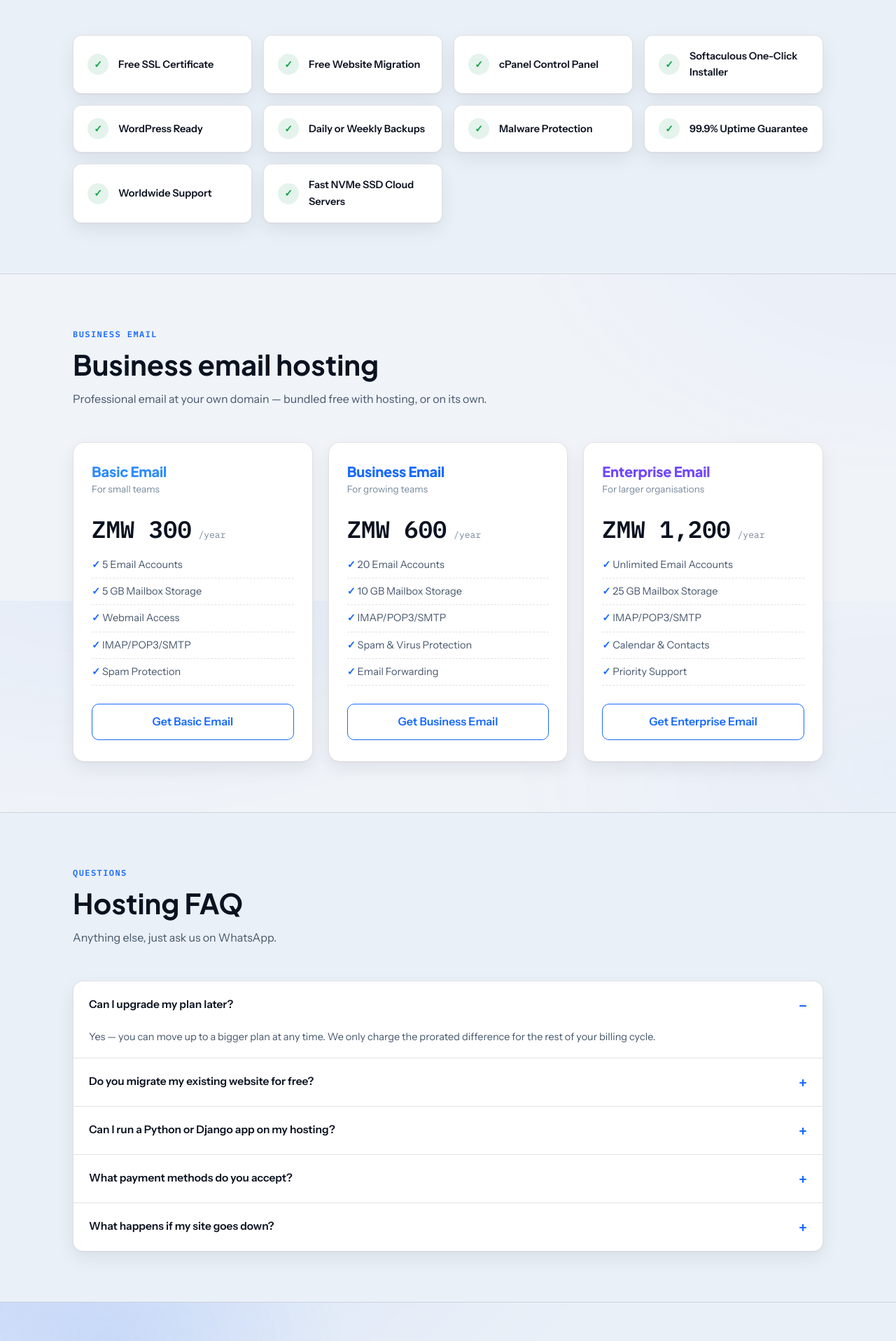
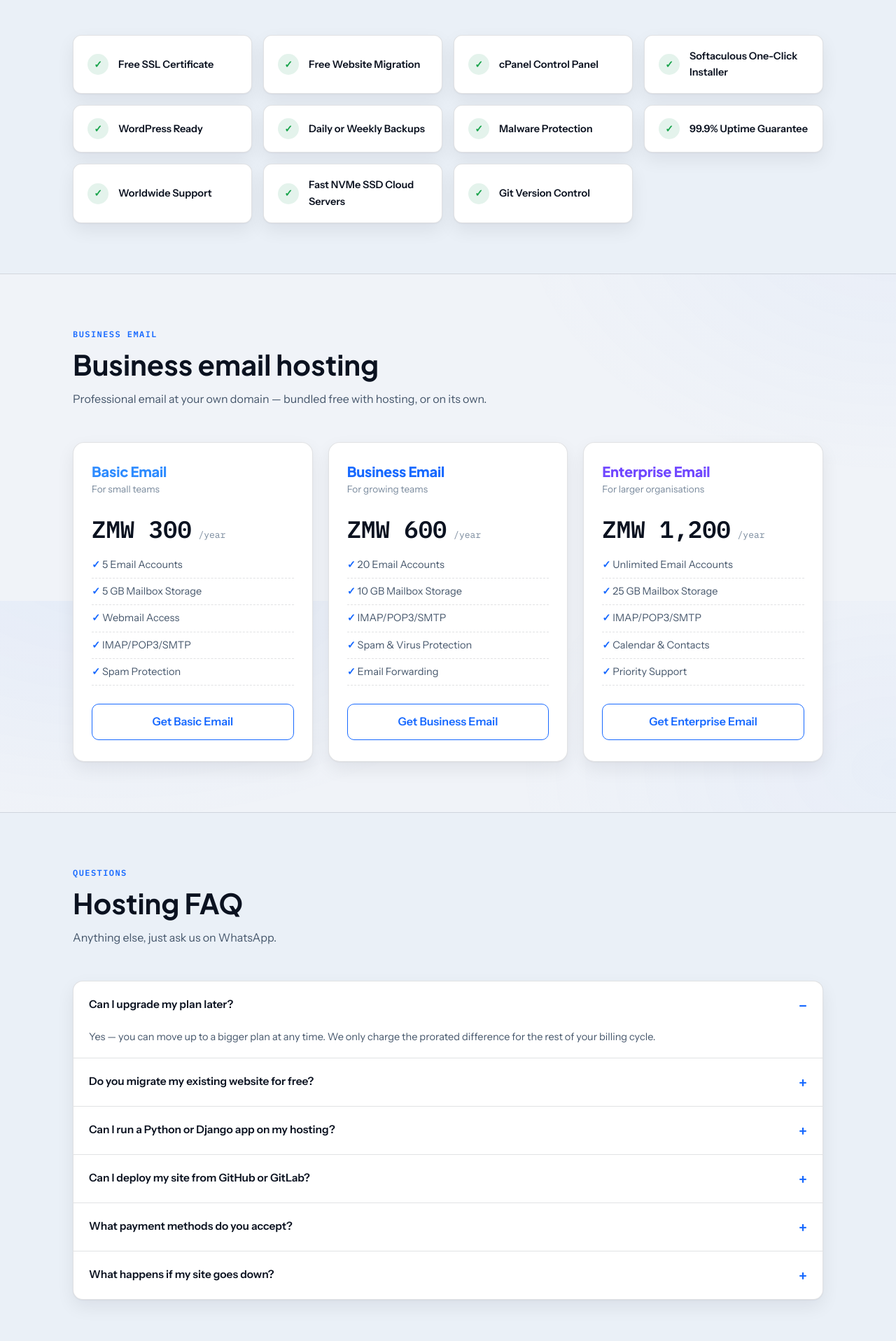
Before and after one commit to nadineomnitradinglimited-cmyk/nadine-cloud-website, a Next.js app in the folder web/: page /hosting in a window 1280 px wide. Shown: the part 2341-4258 px from the top of the page at 70% size. Built offline with nearby package versions, Linux system fonts and the light colour scheme; no server answers.

Commit message:
Add Git Version Control as a hosting feature
Every plan already includes cPanel's Git Version Control by
default -- surfacing it as a real feature (included-grid + FAQ)
for the developer/agency segment, positioned as push-to-deploy
via .cpanel.yml rather than promising full CI-style auto-deploy.

```diff
--- a/web/app/hosting/page.tsx
+++ b/web/app/hosting/page.tsx
@@ -172,6 +172,7 @@ export default function Hosting() {
             <div>99.9% Uptime Guarantee</div>
             <div>Worldwide Support</div>
             <div>Fast NVMe SSD Cloud Servers</div>
+            <div>Git Version Control</div>
           </div>
         </div>
       </section>
@@ -247,6 +248,10 @@ export default function Hosting() {
               <summary>Can I run a Python or Django app on my hosting?</summary>
               <p>Yes — every hosting plan includes cPanel&apos;s Python app tool, so you can deploy a Django, Flask or other Python web app on your domain, no extra setup fee. Great for most small business apps; if you need background workers (like Celery) or a dedicated server, message us first and we&apos;ll advise on the best fit.</p>
             </details>
+            <details className="faq-item" id="git">
+              <summary>Can I deploy my site from GitHub or GitLab?</summary>
+              <p>Yes — every hosting plan includes cPanel&apos;s Git Version Control. Point it at your repo and pull your latest code straight into your hosting account, then deploy it with one click using a <code>.cpanel.yml</code> file. Great for developers and agencies who don&apos;t want to upload files by hand. Message us if you&apos;d like help setting up automatic deploys on every push.</p>
+            </details>
             <details className="faq-item">
               <summary>What payment methods do you accept?</summary>
               <p>Mobile money (MTN, Airtel, Zamtel) at checkout, or bank transfer on request — card payments are coming soon. Hosting can be billed monthly, or every 6 months, 1, 2 or 3 years for a bigger discount — pick your billing period above the plans.</p>
```
